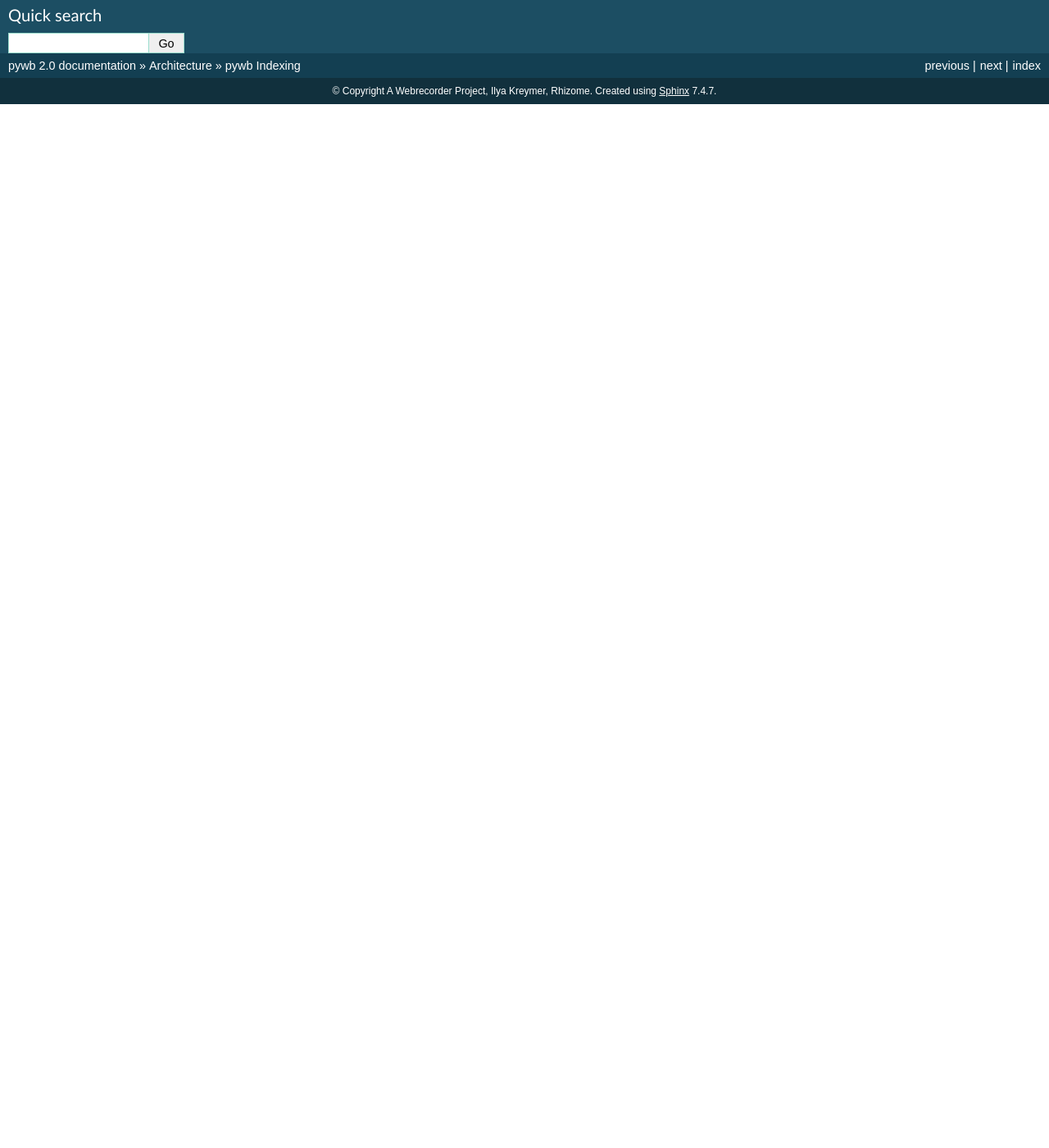
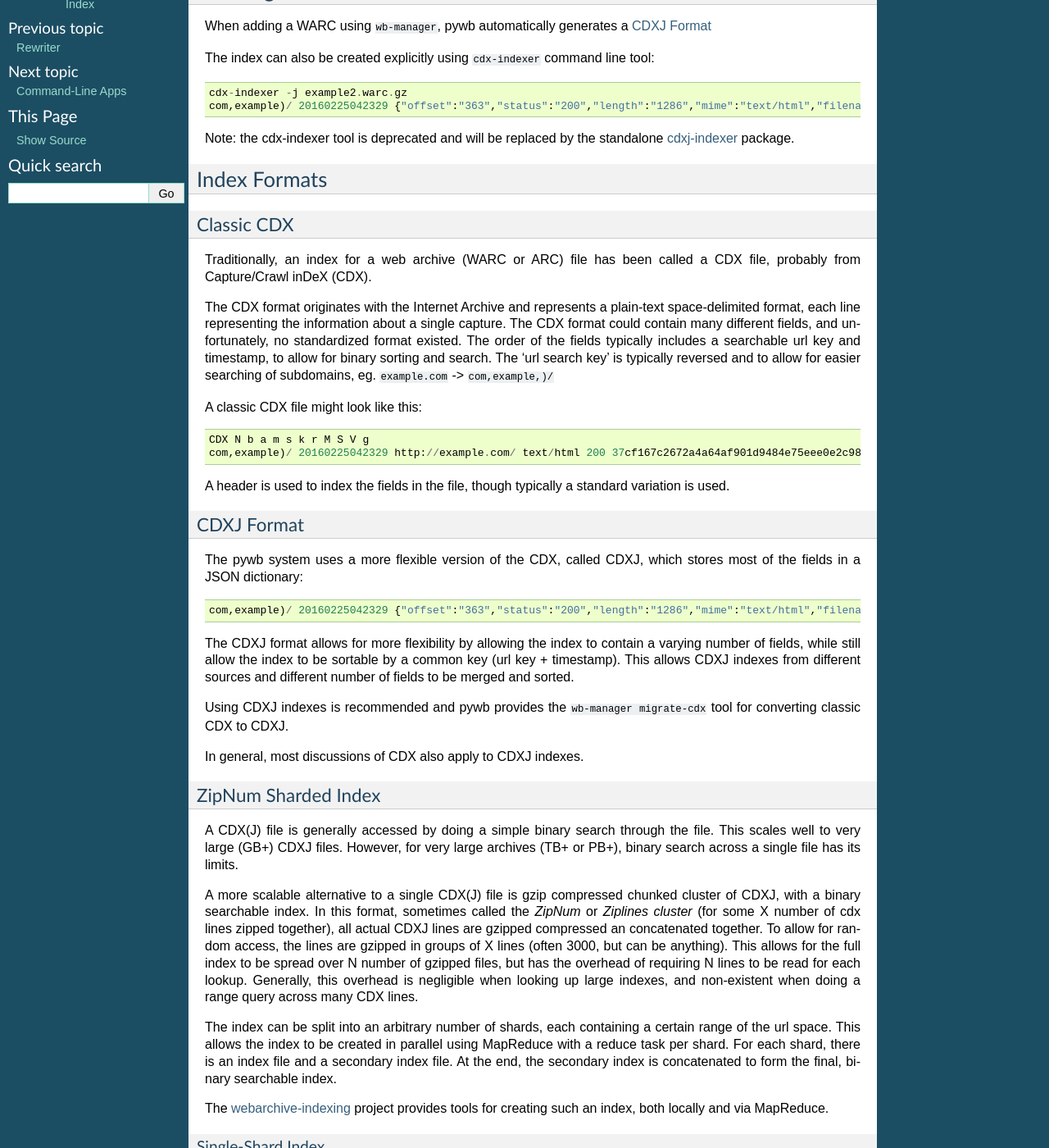
Before and after one commit to webrecorder/pywb, a Sphinx documentation site: the page built from docs/manual/indexing.rst, in a window 1280 px wide and 1400 px high, scrolled down 205 px. Shown: the whole window at 82% size. Built offline with Sphinx 7.4.7, drawn with Linux system fonts in a browser that asks for light colours; pages that are not in the unit, such as notebooks, are missing from menus; before the commit the page ends 900 px from its top, so only the background shows below that; some of the changed text lies outside the part shown.

Commit message:
docs: add info on index formats

```diff
--- a/docs/manual/cdxserver_api.rst
+++ b/docs/manual/cdxserver_api.rst
@@ -203,7 +203,7 @@ Pagination API
 ^^^^^^^^^^^^^^
 
 The cdx server supports an optional pagination api, but it is currently
-only available when using `ZipNum Compressed Index`_ instead of a plain
+only available when using :ref:`zipnum` instead of a plain
 text cdx files. (Additional pagination support may be added for CDXJ
 files as well).
 
--- a/docs/manual/indexing.rst
+++ b/docs/manual/indexing.rst
@@ -1,2 +1,70 @@
-pywb Indexing
-=============
+Indexing
+========
+
+To provide access to the web archival data (local and remote), pywb uses indexes to represent each "capture" or "memento" in the archive. The WARC format itself does not provide a specific index, so an external index is needed.
+
+Creating an Index
+-----------------
+
+When adding a WARC using ``wb-manager``, pywb automatically generates a :ref:`cdxj-index`
+
+The index can also be created explicitly using ``cdx-indexer`` command line tool::
+
+  cdx-indexer -j example2.warc.gz
+  com,example)/ 20160225042329 {"offset":"363","status":"200","length":"1286","mime":"text/html","filename":"example2.warc.gz","url":"http://example.com/","digest":"37cf167c2672a4a64af901d9484e75eee0e2c98a"}
+
+Note: the cdx-indexer tool is deprecated and will be replaced by the standalone `cdxj-indexer <https://github.com/webrecorder/cdxj-indexer>`_ package.
+
+
+Index Formats
+-------------
+
+Classic CDX
+^^^^^^^^^^^
+
+Traditionally, an index for a web archive (WARC or ARC) file has been called a CDX file, probably from Capture/Crawl inDeX (CDX).
+
+The CDX format originates with the Internet Archive and represents a plain-text space-delimited format, each line representing the information about a single capture. The CDX format could contain many different fields, and unfortunately, no standardized format existed.
+The order of the fields typically includes a searchable url key and timestamp, to allow for binary sorting and search.
+The 'url search key' is typically reversed and to allow for easier searching of subdomains, eg. ``example.com`` -> ``com,example,)/``
+
+A classic CDX file might look like this::
+
+  CDX N b a m s k r M S V g
+  com,example)/ 20160225042329 http://example.com/ text/html 200 37cf167c2672a4a64af901d9484e75eee0e2c98a - - 1286 363 example2.warc.gz
+
+A header is used to index the fields in the file, though typically a standard variation is used.
+
+.. _cdxj-index:
+
+CDXJ Format
+^^^^^^^^^^^
+
+The pywb system uses a more flexible version of the CDX, called CDXJ, which stores most of the fields in a JSON dictionary::
+
+  com,example)/ 20160225042329 {"offset":"363","status":"200","length":"1286","mime":"text/html","filename":"example2.warc.gz","url":"http://example.com/","digest":"37cf167c2672a4a64af901d9484e75eee0e2c98a"}
+
+The CDXJ format allows for more flexibility by allowing the index to contain a varying number of fields, while still allow the index to be sortable by a common key (url key + timestamp). This allows CDXJ indexes from different sources and different number of fields to be merged and sorted.
+
+Using CDXJ indexes is recommended and pywb provides the ``wb-manager migrate-cdx`` tool for converting classic CDX to CDXJ.
+
+In general, most discussions of CDX also apply to CDXJ indexes.
+
+.. _zipnum:
+
+ZipNum Sharded Index
+^^^^^^^^^^^^^^^^^^^^
+
+A CDX(J) file is generally accessed by doing a simple binary search through the file. This scales well to very large (GB+) CDXJ files. However, for very large archives (TB+ or PB+), binary search across a single file has its limits.
+
+A more scalable alternative to a single CDX(J) file is gzip compressed chunked cluster of CDXJ, with a binary searchable index.
+In this format, sometimes called the *ZipNum* or *Ziplines cluster* (for some X number of cdx lines zipped together), all actual CDXJ lines are gzipped compressed an concatenated together. To allow for random access, the lines are gzipped in groups of X lines (often 3000, but can be anything). This allows for the full index to be spread over N number of gzipped files, but has the overhead of requiring N lines to be read for each lookup. Generally, this overhead is negligible when looking up large indexes, and non-existent when doing a range query across many CDX lines.
+
+The index can be split into an arbitrary number of shards, each containing a certain range of the url space. This allows the index to be created in parallel using MapReduce with a reduce task per shard. For each shard, there is an index file and a secondary index file. At the end, the secondary index is concatenated to form the final, binary searchable index.
+
+The `webarchive-indexing <https://github.com/ikreymer/webarchive-indexing>`_ project provides tools for creating such an index, both locally and via MapReduce.
+
+Single-Shard Index
+""""""""""""""""""
+
+A ZipNum index need not have multiple shards, and provides advantages even for smaller datasets. For example, in addition to less disk space from using compressed index, using the ZipNum index allows for the :ref:`pagination-api` to be available when using the cdx server for bulk querying.
```
Also changed, not shown: docs/manual/warcserver.rst (+9 -9 lines).
